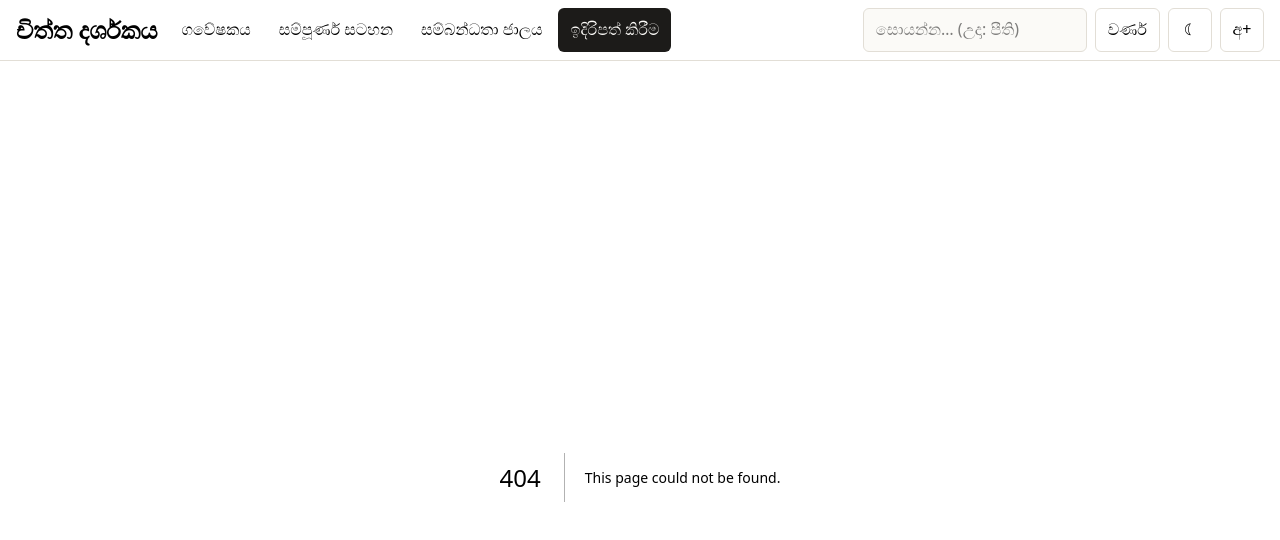
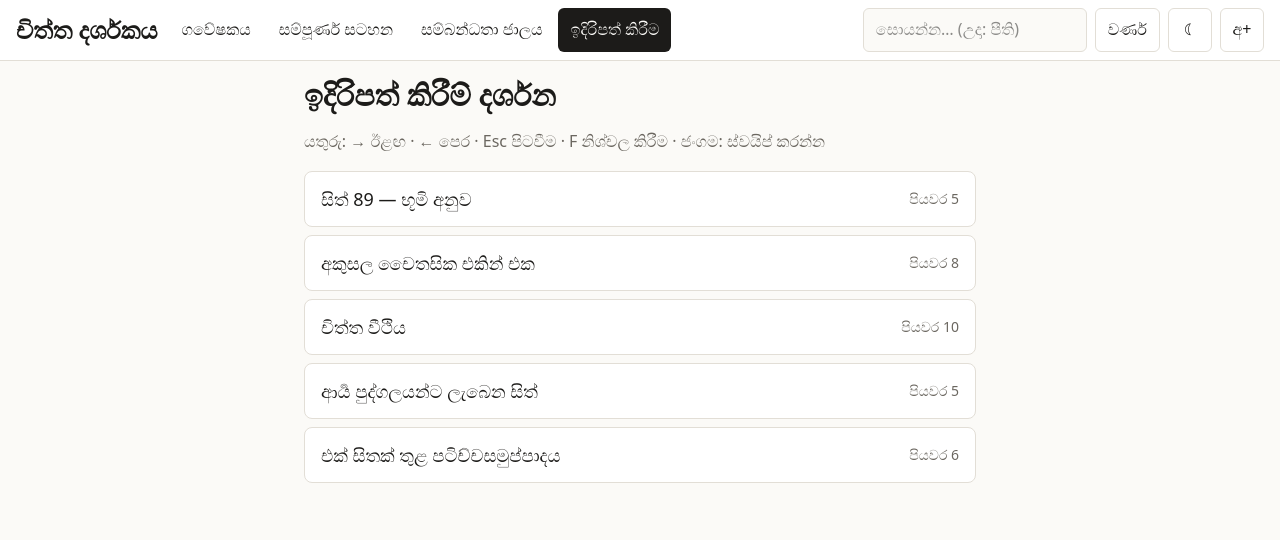
Before and after one commit to csumudu/paramarthadharma, a Next.js app: page /present in a window 1280 px wide. Before the commit this address had no page. Shown: the top 540 px of the page. Built offline with nearby package versions, Linux system fonts and the light colour scheme; a web font is replaced by a local one.

Commit message:
feat(present): add keyboard/swipe presentation scenes with freeze
Co-Authored-By: Claude Sonnet 5 <noreply@anthropic.com>

```diff
--- /dev/null
+++ b/src/app/present/page.tsx
@@ -0,0 +1,5 @@
+import { PresentView } from '@/present/PresentView';
+
+export default function PresentPage() {
+  return <PresentView />;
+}
--- /dev/null
+++ b/src/present/PresentView.tsx
@@ -0,0 +1,130 @@
+'use client';
+
+import { useCallback, useEffect, useMemo, useReducer, useRef, useState } from 'react';
+import { emptySelection } from '@/data';
+import { useSelection } from '@/state/selection';
+import { ExplorerView } from '@/views/explorer/ExplorerView';
+import { GraphView } from '@/views/graph/GraphView';
+import { INITIAL_PRESENTER, presenterReducer } from './presenter';
+import { SCENES } from './scenes';
+
+const NEXT_KEYS = ['ArrowRight', 'PageDown', ' '];
+const PREV_KEYS = ['ArrowLeft', 'PageUp'];
+
+export function PresentView() {
+  const [sceneId, setSceneId] = useState<string | null>(null);
+  const [state, dispatch] = useReducer(presenterReducer, INITIAL_PRESENTER);
+  const setSelection = useSelection((s) => s.set);
+  const scene = SCENES.find((s) => s.id === sceneId) ?? null;
+  const step = scene?.steps[state.stepIdx];
+  const swipeStart = useRef<number | null>(null);
+
+  useEffect(() => {
+    if (step) setSelection({ ...emptySelection(), ...step.select });
+  }, [step, setSelection]);
+
+  // ExplorerView/GraphView only need to remount when the step's view type changes — their
+  // own content (highlighting etc.) already updates via the useSelection store subscription.
+  // Memoizing avoids re-rendering the (heavy, 89-tile) ExplorerView tree on every unrelated
+  // PresentView state change (freeze/caption toggles, boundary no-op next/prev).
+  const content = useMemo(
+    () => (step?.view === 'graph' ? <GraphView /> : <ExplorerView presenting />),
+    [step?.view],
+  );
+
+  const exit = useCallback(() => {
+    setSceneId(null);
+    dispatch({ type: 'reset' });
+    if (document.fullscreenElement) document.exitFullscreen()?.catch(() => {});
+  }, []);
+
+  useEffect(() => {
+    if (!scene) return;
+    const total = scene.steps.length;
+    const onKey = (e: KeyboardEvent) => {
+      if (NEXT_KEYS.includes(e.key)) {
+        e.preventDefault();
+        dispatch({ type: 'next', total });
+      } else if (PREV_KEYS.includes(e.key)) {
+        e.preventDefault();
+        dispatch({ type: 'prev' });
+      } else if (e.key === 'Escape') {
+        exit();
+      } else if (e.key === 'f' || e.key === 'F') {
+        dispatch({ type: 'freeze' });
+      }
+    };
+    window.addEventListener('keydown', onKey);
+    return () => window.removeEventListener('keydown', onKey);
+  }, [scene, exit]);
+
+  const start = (id: string) => {
+    dispatch({ type: 'reset' });
+    setSceneId(id);
+    document.documentElement.requestFullscreen?.()?.catch(() => {});
+  };
+
+  if (!scene || !step) {
+    return (
+      <section className="mx-auto max-w-2xl space-y-4">
+        <h2 className="font-display text-3xl font-bold">ඉදිරිපත් කිරීම් දර්ශන</h2>
+        <p className="text-muted">යතුරු: → ඊළඟ · ← පෙර · Esc පිටවීම · F නිශ්චල කිරීම · ජංගම: ස්වයිප් කරන්න</p>
+        <ul className="space-y-2">
+          {SCENES.map((s) => (
+            <li key={s.id}>
+              <button
+                type="button"
+                onClick={() => start(s.id)}
+                className="flex min-h-14 w-full items-center justify-between rounded-lg border border-line bg-surface px-4 text-left text-lg hover:bg-hover"
+              >
+                <span>{s.titleSi}</span>
+                <span className="text-sm text-muted">පියවර {s.steps.length}</span>
+              </button>
+            </li>
+          ))}
+        </ul>
+      </section>
+    );
+  }
+
+  const total = scene.steps.length;
+  return (
+    <div
+      data-testid="presenter"
+      className="fixed inset-0 z-50 flex flex-col bg-bg"
+      onPointerDown={(e) => {
+        if (e.pointerType !== 'mouse') swipeStart.current = e.clientX;
+      }}
+      onPointerUp={(e) => {
+        if (swipeStart.current === null) return;
+        const dx = e.clientX - swipeStart.current;
+        swipeStart.current = null;
+        if (dx < -60) dispatch({ type: 'next', total });
+        else if (dx > 60) dispatch({ type: 'prev' });
+      }}
+    >
+      <div className="relative min-h-0 flex-1 overflow-auto p-4">
+        {content}
+        {state.frozen && <div data-testid="freeze-overlay" className="absolute inset-0 z-10" aria-hidden />}
+      </div>
+      <footer className="border-t border-line bg-surface px-4 py-3">
+        <div className="flex items-center gap-4">
+          <button
+            type="button"
+            className="flex-1 text-left"
+            aria-label="විස්තරය සඟවන්න / පෙන්වන්න"
+            onClick={() => dispatch({ type: 'toggleCaption' })}
+          >
+            <p data-testid="caption" className={`font-display text-2xl md:text-4xl ${state.captionHidden ? 'invisible' : ''}`}>
+              {step.captionSi}
+            </p>
+          </button>
+          {state.frozen && <span aria-label="නිශ්චල කර ඇත">❄</span>}
+          <span className="tabular-nums text-muted">
+            {state.stepIdx + 1} / {total}
+          </span>
+        </div>
+      </footer>
+    </div>
+  );
+}
--- /dev/null
+++ b/src/present/presenter.ts
@@ -0,0 +1,29 @@
+export interface PresenterState {
+  stepIdx: number;
+  frozen: boolean;
+  captionHidden: boolean;
+}
+
+export type PresenterAction =
+  | { type: 'next'; total: number }
+  | { type: 'prev' }
+  | { type: 'freeze' }
+  | { type: 'toggleCaption' }
+  | { type: 'reset' };
+
+export const INITIAL_PRESENTER: PresenterState = { stepIdx: 0, frozen: false, captionHidden: false };
+
+export function presenterReducer(state: PresenterState, action: PresenterAction): PresenterState {
+  switch (action.type) {
+    case 'next':
+      return { ...state, stepIdx: Math.max(0, Math.min(state.stepIdx + 1, action.total - 1)) };
+    case 'prev':
+      return { ...state, stepIdx: Math.max(0, state.stepIdx - 1) };
+    case 'freeze':
+      return { ...state, frozen: !state.frozen };
+    case 'toggleCaption':
+      return { ...state, captionHidden: !state.captionHidden };
+    case 'reset':
+      return INITIAL_PRESENTER;
+  }
+}
--- /dev/null
+++ b/src/present/scenes.ts
@@ -0,0 +1,86 @@
+import { cittasFor, kiccaById, labelOf, type FilterKind, type EntityId, type KiccaId, type Selection } from '@/data';
+import { range } from '@/data/range';
+
+export interface SceneStep {
+  view: 'explorer' | 'graph';
+  select: Partial<Selection>;
+  captionSi: string;
+}
+
+export interface Scene {
+  id: string;
+  titleSi: string;
+  steps: SceneStep[];
+}
+
+const n = (kind: FilterKind, id: EntityId) => cittasFor(kind, id).size;
+const ex = (select: Partial<Selection>, captionSi: string): SceneStep => ({ view: 'explorer', select, captionSi });
+const cet = (id: number, note: string) => ex({ cetasika: [id] }, `${labelOf('cetasika', id)} — සිත් ${n('cetasika', id)} (${note})`);
+
+const VITHI: KiccaId[] = [
+  'patisandhi',
+  'bhavanga',
+  'avajjana',
+  'dassana',
+  'sampaticchana',
+  'santirana',
+  'votthapana',
+  'javana',
+  'tadarammana',
+  'cuti',
+];
+
+export const SCENES: Scene[] = [
+  {
+    id: 'spheres',
+    titleSi: 'සිත් 89 — භූමි අනුව',
+    steps: [
+      ex({}, 'චිත්ත 89ම'),
+      ex({ citta: range(1, 54) }, 'කාමාවචර සිත් 54'),
+      ex({ citta: range(55, 69) }, 'රූපාවචර සිත් 15'),
+      ex({ citta: range(70, 81) }, 'අරූපාවචර සිත් 12'),
+      ex({ citta: range(82, 89) }, 'ලෝකෝත්තර සිත් 8'),
+    ],
+  },
+  {
+    id: 'akusala',
+    titleSi: 'අකුසල චෛතසික එකින් එක',
+    steps: [
+      cet(14, 'සියලු අකුසල සිත්'),
+      cet(15, 'සියලු අකුසල සිත්'),
+      cet(18, 'ලෝභමූල'),
+      cet(19, 'දෘෂ්ටිගත සම්ප්‍රයුක්ත'),
+      cet(20, 'දෘෂ්ටිගත විප්‍රයුක්ත — අනියත'),
+      cet(21, 'ද්වේෂමූල'),
+      cet(25, 'සසංස්කාරික — අනියත'),
+      cet(27, 'එක් සිතක් පමණි'),
+    ],
+  },
+  {
+    id: 'vithi',
+    titleSi: 'චිත්ත වීථිය',
+    steps: VITHI.map((k) => ex({ kicca: [k] }, `${kiccaById.get(k)!.nameSi} — සිත් ${n('kicca', k)}`)),
+  },
+  {
+    id: 'ariya',
+    titleSi: 'ආර්‍ය පුද්ගලයන්ට ලැබෙන සිත්',
+    steps: [
+      ...(['tihetuka', 'sotapanna', 'anagami', 'arahant'] as const).map((p) =>
+        ex({ puggala: [p] }, `${labelOf('puggala', p)} — සිත් ${n('puggala', p)}`),
+      ),
+      { view: 'graph', select: { puggala: ['arahant'] }, captionSi: 'අර්හත් — සම්බන්ධතා ජාලය' },
+    ],
+  },
+  {
+    id: 'ps',
+    titleSi: 'එක් සිතක් තුළ පටිච්චසමුප්පාදය',
+    steps: [
+      ex({ citta: [1] }, 'ලෝභමූල (දෘෂ්ටිගත) — තණ්හා පච්චයා උපාදාන'),
+      ex({ citta: [3] }, 'ලෝභමූල (දෘෂ්ටි විප්‍රයුක්ත) — තණ්හා පච්චයා අධිමොක්ඛ'),
+      ex({ citta: [9] }, 'ද්වේෂමූල — වේදනා පච්චයා පටිඝ'),
+      ex({ citta: [11] }, 'විචිකිච්ඡා — වේදනා පච්චයා විචිකිච්ඡා'),
+      ex({ citta: [31] }, 'කුසල — වේදනා පච්චයා පසාද'),
+      ex({ citta: [13] }, 'චක්ඛු විඤ්ඤාණය — වේදනා පච්චයා භව'),
+    ],
+  },
+];
```
Also changed, not shown: 2 other files (tests, documents, lock files or other folders).
